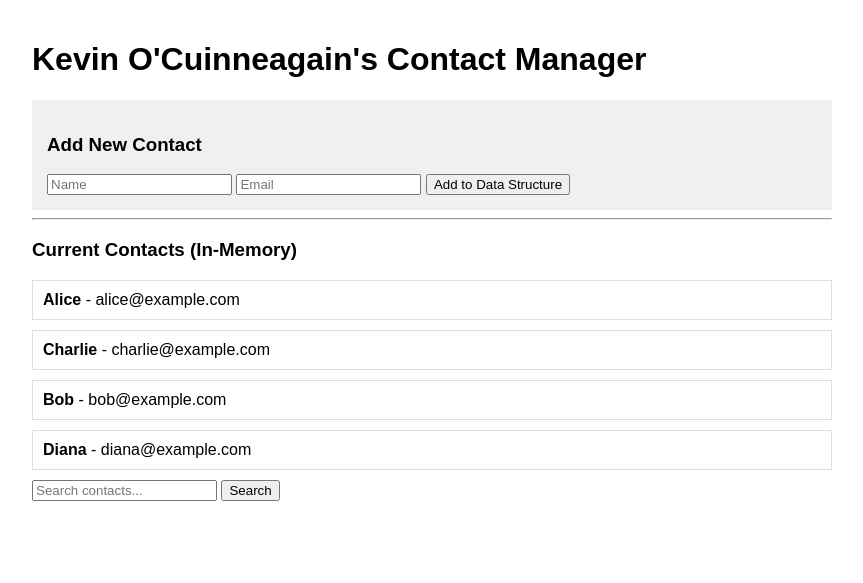
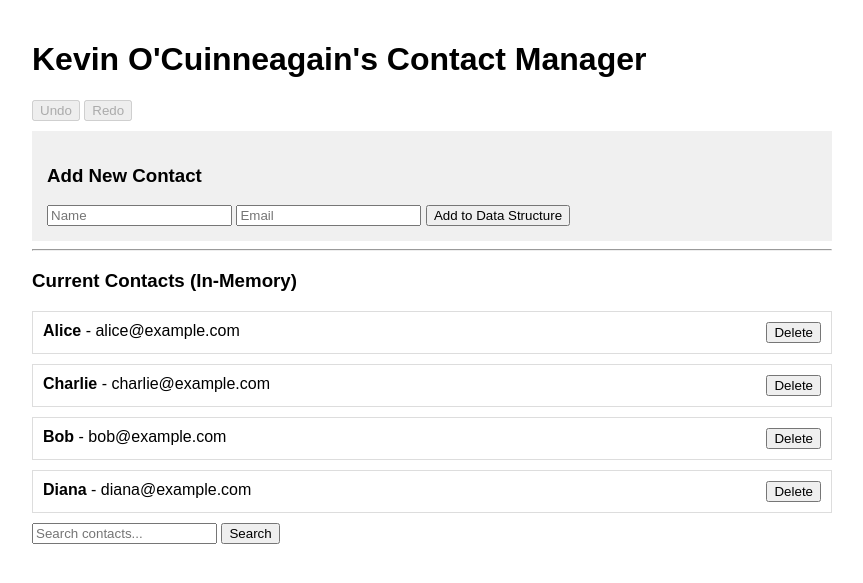
Before and after one commit to kevin-ocuinneagain/cs_course_project, a Flask app: page / in a window 1280 px wide. Shown: the top 583 px of the page, without its empty margins (208-1071 px from the left). Run offline with Flask 3, Linux system fonts and the light colour scheme.

Commit message:
Update index.html

```diff
--- a/templates/index.html
+++ b/templates/index.html
@@ -9,6 +9,15 @@
 </head>
 <body>
     <h1>{{ title }}'s Contact Manager</h1>
+
+    <div style="margin-bottom: 10px;">
+        <form action="/undo" method="POST" style="display:inline;">
+            <button type="submit" {% if not can_undo %}disabled{% endif %}>Undo</button>
+        </form>
+        <form action="/redo" method="POST" style="display:inline;">
+            <button type="submit" {% if not can_redo %}disabled{% endif %}>Redo</button>
+        </form>
+    </div>
 
     <div style="background-color: #f0f0f0; padding: 15px;">
         <h3>Add New Contact</h3>
@@ -23,6 +32,11 @@
     {% for contact in contacts %}
         <div class="card">
             <strong>{{ contact['name'] }}</strong> - {{ contact['email'] }}
+            <form action="/delete" method="POST" style="display:inline; float:right;">
+                <input type="hidden" name="name" value="{{ contact['name'] }}">
+                <button type="submit">Delete</button>
+            </form>
+            <div style="clear:both;"></div>
         </div>
     {% else %}
         <p>No contacts found.</p>
```
